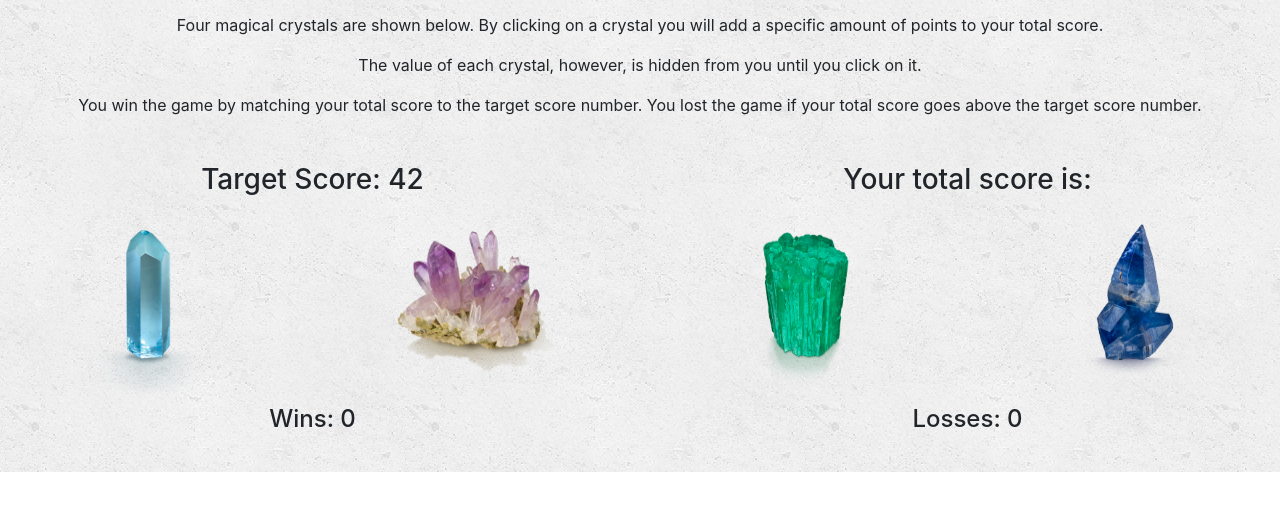
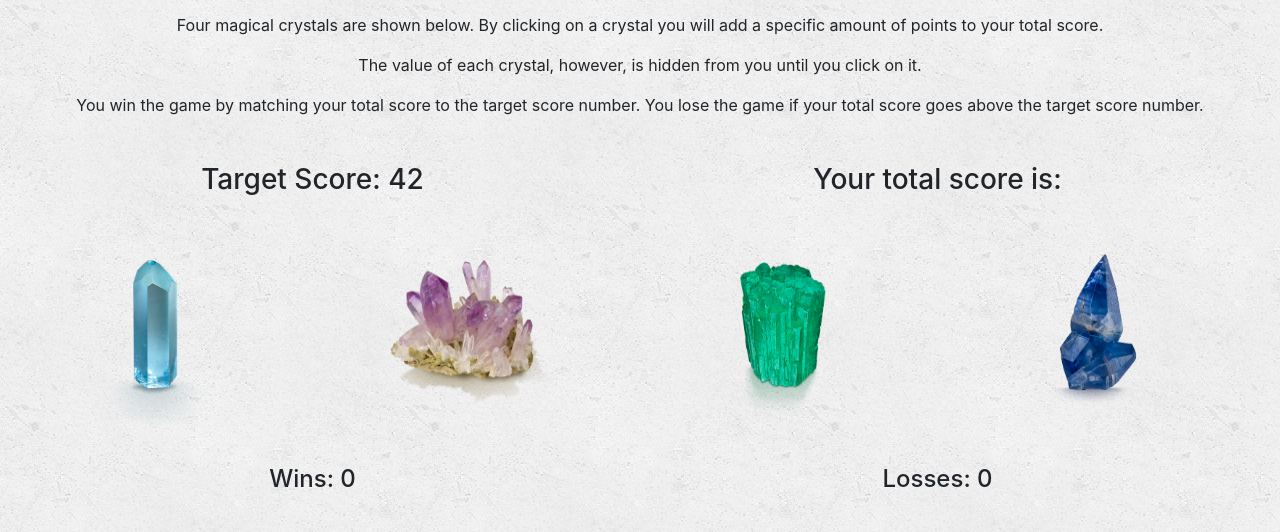
Before and after one commit to amlilly/week-4-game, a plain HTML site: page index.html in a window 1280 px wide. Shown: the part 331-863 px from the top of the page. Before the commit the page ends 803 px from the top, so only its background shows below. Drawn offline with nearby package versions, Linux system fonts and the light colour scheme.

Commit message:
Grammatical update in instructions and fixed bootstrap scrollbar issue

```diff
--- a/assets/css/style.css
+++ b/assets/css/style.css
@@ -28,3 +28,7 @@ h3 {
 .winsLosses {
     margin-bottom: 30px;
 }
+
+.container-fluid {
+    padding:0;
+}
--- a/index.html
+++ b/index.html
@@ -23,13 +23,13 @@
                     <p>A random target score number is provided at the start of the game and each successive round.</p>
                     <p>Four magical crystals are shown below. By clicking on a crystal you will add a specific amount of points to your total score.</p>
                     <p>The value of each crystal, however, is hidden from you until you click on it.</p>
-                    <p>You win the game by matching your total score to the target score number. You lost the game if your total score goes above the target score number.</p>
+                    <p>You win the game by matching your total score to the target score number. You lose the game if your total score goes above the target score number.</p>
 
                 </div>
             </div>
         </div>
 
-        <div class="row">
+        <div class="row container-fluid">
             <div class="col-sm-6">
                 <h3>Target Score: <span id="scoreToMatch"></span></h3>
             </div>
@@ -39,7 +39,7 @@
             </div>
         </div>
 
-        <div class="row text-center crystals">
+        <div class="row container-fluid text-center crystals">
             <div class="col-sm-3">
                 <img src="assets/images/crystal1.png" class="imageOne" alt="Crystal One" width="200" height="200"/>
             </div>
@@ -54,7 +54,7 @@
             </div>
         </div>
 
-        <div class="row winsLosses">
+        <div class="row container-fluid winsLosses">
             <div class="col-sm-6">
                 <h4 class="text-center">Wins: <span id="wins"></span></h4>
             </div>
```
